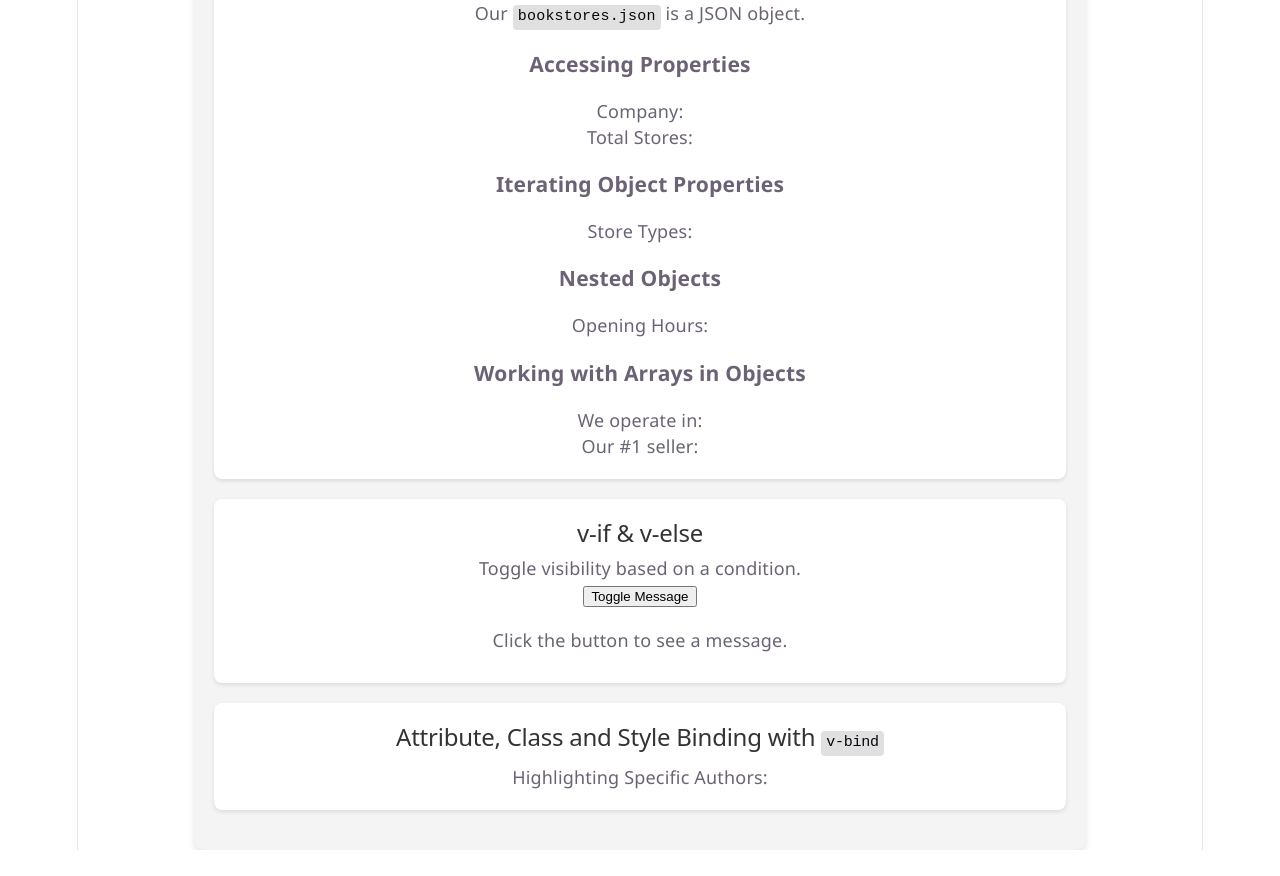
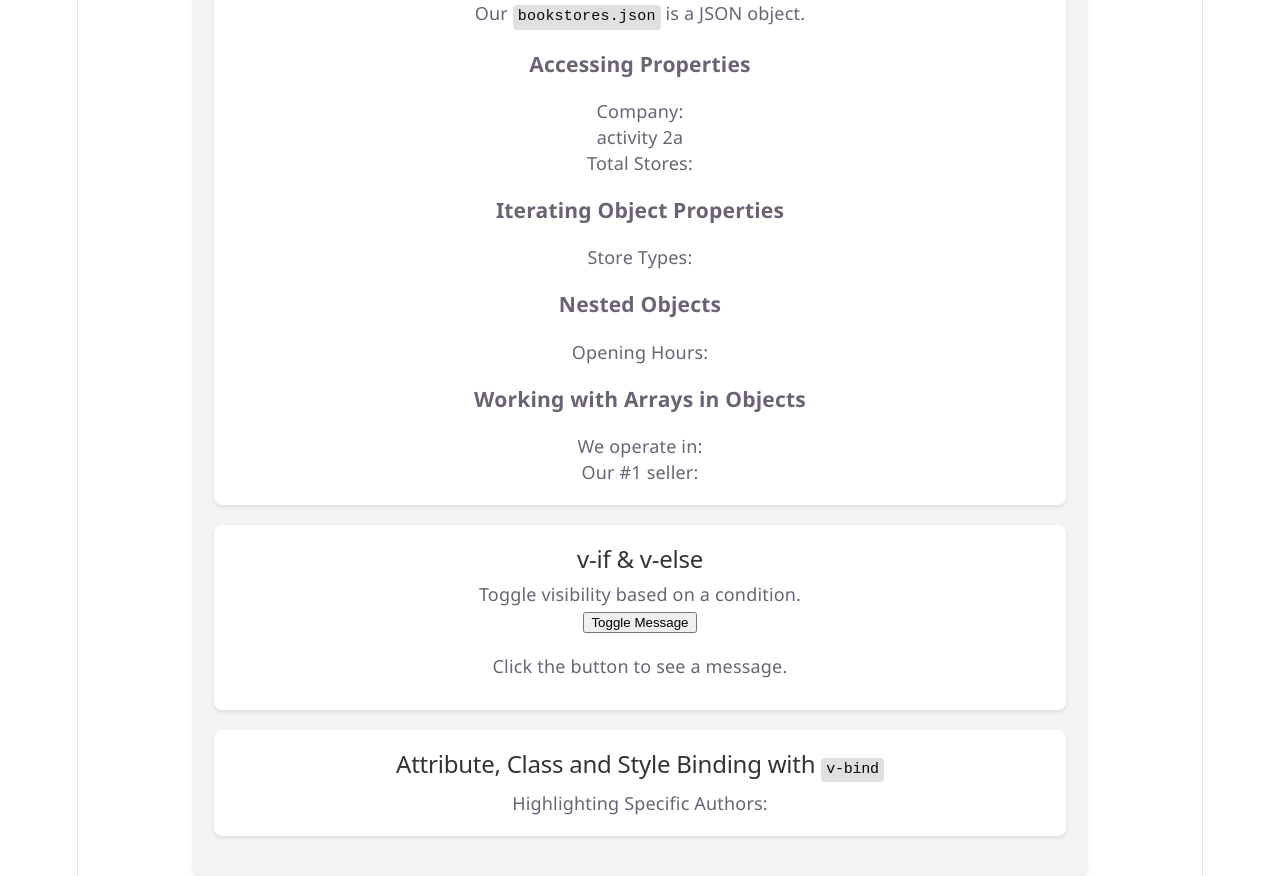
Before and after one commit to alan66603/tychen-library, a Vue app: page / in a window 1280 px wide. Shown: the part 1320-2196 px from the top of the page. Before the commit the page ends 2170 px from the top, so only its background shows below. Built offline with nearby package versions, Linux system fonts and the light colour scheme.

Commit message:
complete activity 2a

```diff
--- a/src/components/JSON.vue
+++ b/src/components/JSON.vue
@@ -54,6 +54,7 @@
         Company:
         <!-- [OPTIONAL - NON ASSESSED] Activity 2a: Get the company name from the bookstores object. -->
         <!-- TODO: CODE TO GET COMPANY NAME HERE -->
+         <p>activity 2a</p>
       </p>
 
       <p>
```
